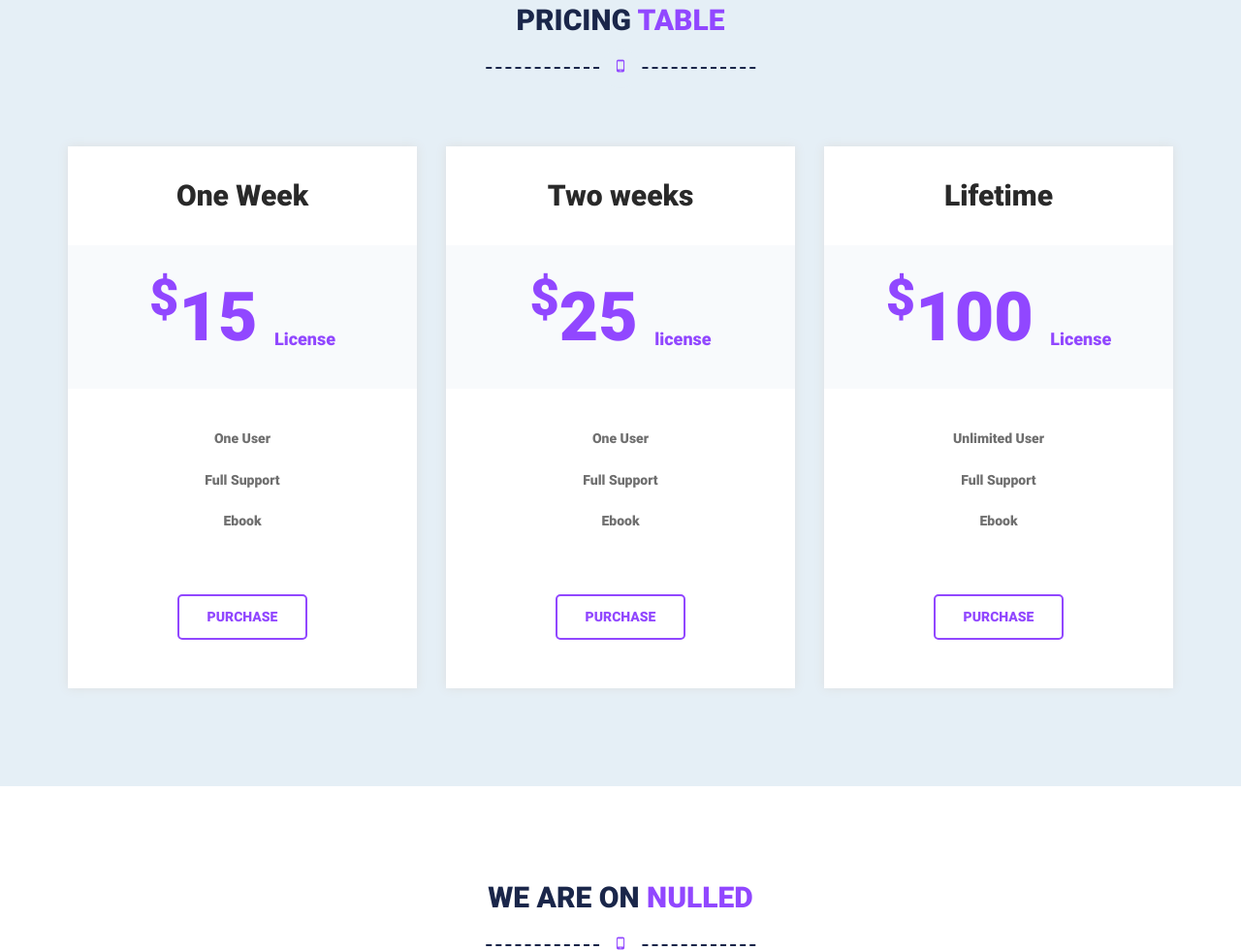
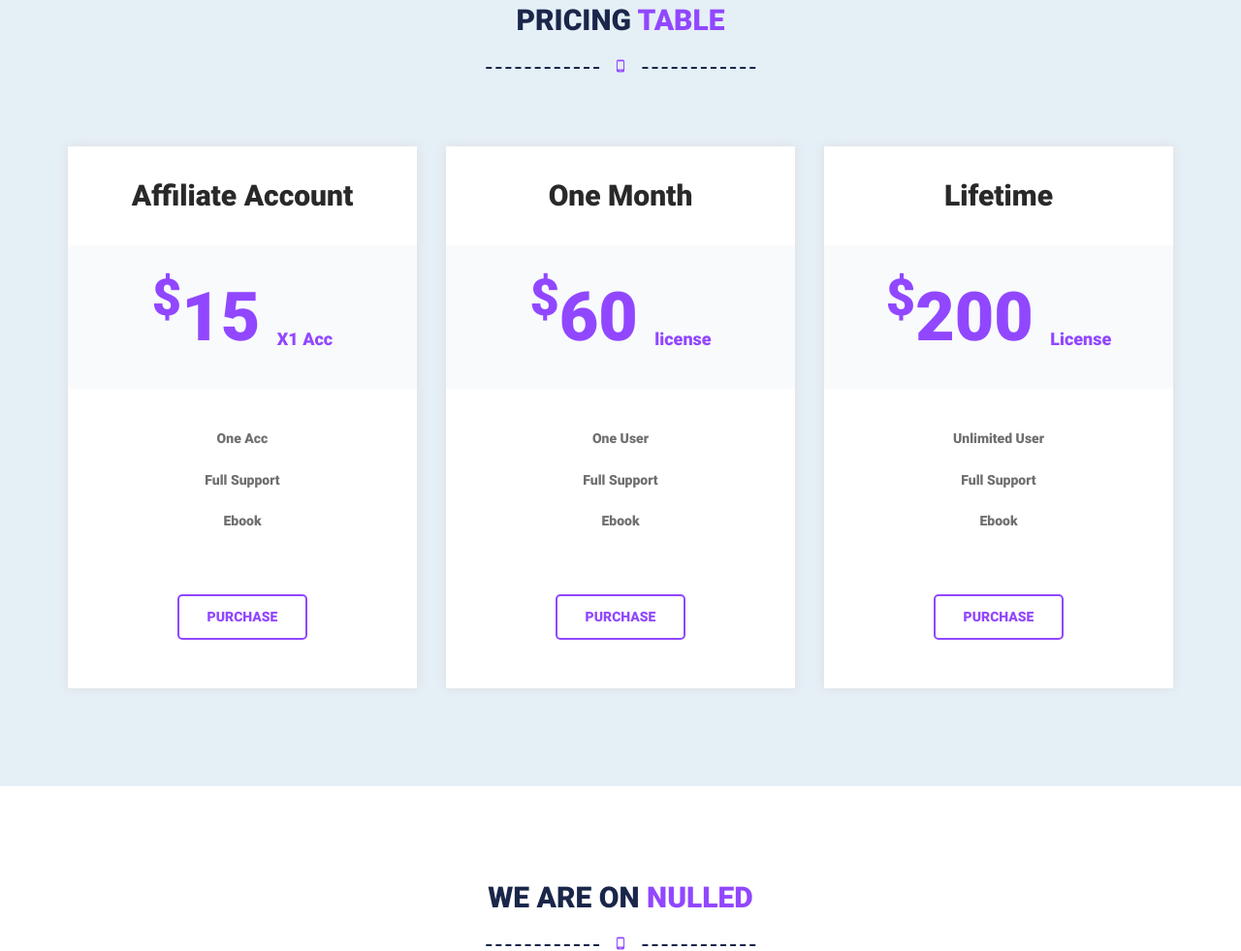
Before and after one commit to Arwixwx/Benjye-s-Twitch-Adbot, a plain HTML site: page index.html in a window 1280 px wide. Shown: the part 5961-6942 px from the top of the page at 97% size. Drawn offline with Linux system fonts and the light colour scheme; a script that the page names is missing.

Commit message:
Update index.html

```diff
--- a/index.html
+++ b/index.html
@@ -550,16 +550,16 @@
                 <div class="col-md-4 col-lg-4 col-sm-6 col-xs-12">
                     <div class="single-price center wow fadeInUp" data-wow-delay="0.2s">
                         <div class="price-hidding">
-                            <h2>One Week</h2>
+                            <h2>Affiliate Account</h2>
                         </div>
                         <div class="price-rate">
                             <h2><sup>$</sup>15
-                                <sub>License</sub>
+                                <sub>X1 Acc</sub>
                             </h2>
                         </div>
                         <div class="price-details">
                             <ul>
-                                <li>One User</li>
+                                <li>One Acc</li>
                                 <li>Full Support</li>
                                 <li>Ebook</li>
                             </ul>
@@ -574,10 +574,10 @@
                 <div class="col-md-4 col-lg-4 col-sm-6 col-xs-12">
                     <div class="single-price center wow fadeInUp" data-wow-delay="0.3s">
                         <div class="price-hidding">
-                            <h2>Two weeks</h2>
+                            <h2>One Month</h2>
                         </div>
                         <div class="price-rate">
-                            <h2><sup>$</sup>25
+                            <h2><sup>$</sup>60
                                 <sub>license</sub>
                             </h2>
                         </div>
@@ -601,7 +601,7 @@
                             <h2>Lifetime</h2>
                         </div>
                         <div class="price-rate">
-                            <h2><sup>$</sup>100
+                            <h2><sup>$</sup>200
                                 <sub>License</sub>
                             </h2>
                         </div>
```
